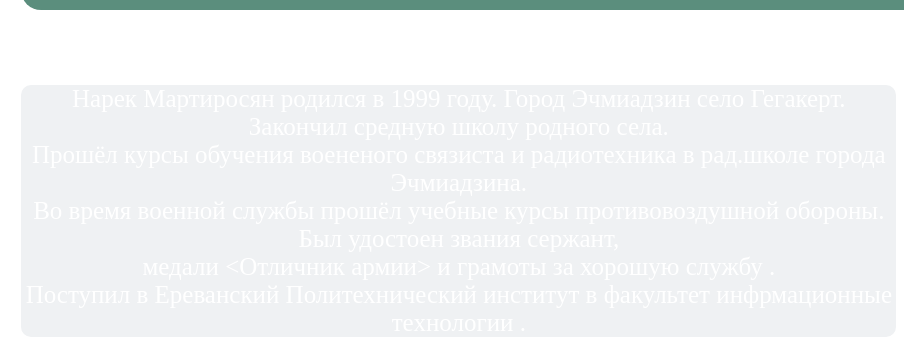
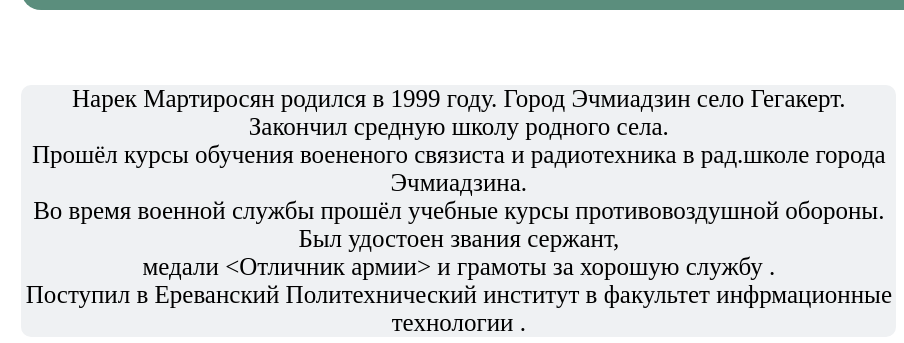
Before and after one commit to Martirosyan-Narek/my.cv, a plain HTML site: page index.html in a window 1280 px wide. Shown: the part 463-806 px from the top of the page, 0-904 px from the left. Drawn offline with Linux system fonts and the light colour scheme; grey boxes are pictures that could not be loaded.

Commit message:
Update index.html

```diff
--- a/index.html
+++ b/index.html
@@ -193,8 +193,8 @@ body{
   font-size: 25px;
   margin-right: 5%;
 }
-@media  (min-device-width: 300px){
-p{color: white; }
+@media  handheld{
+ p{color: white;font-size:20px; }
  }
   </style>
 </head>
```
